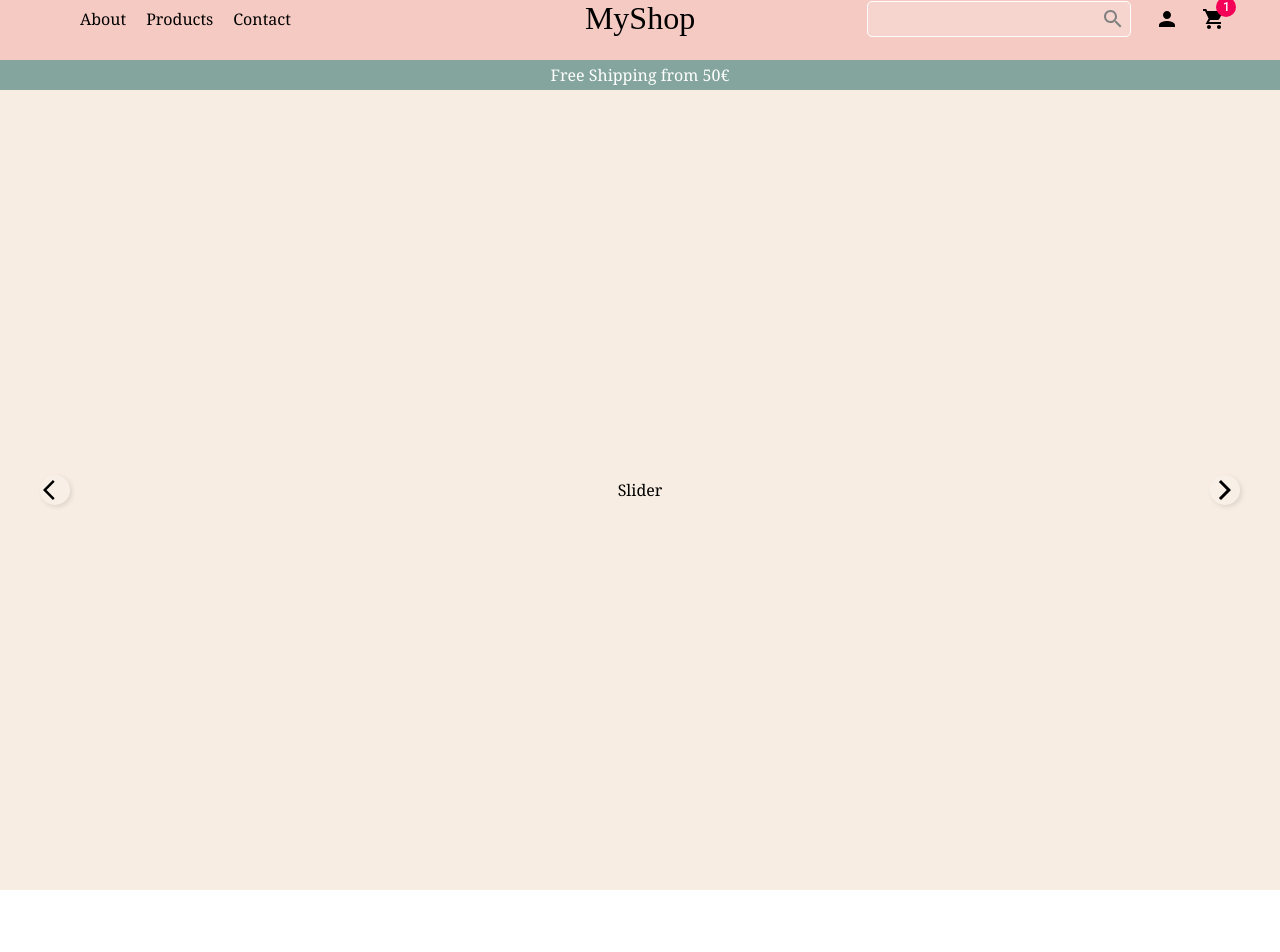
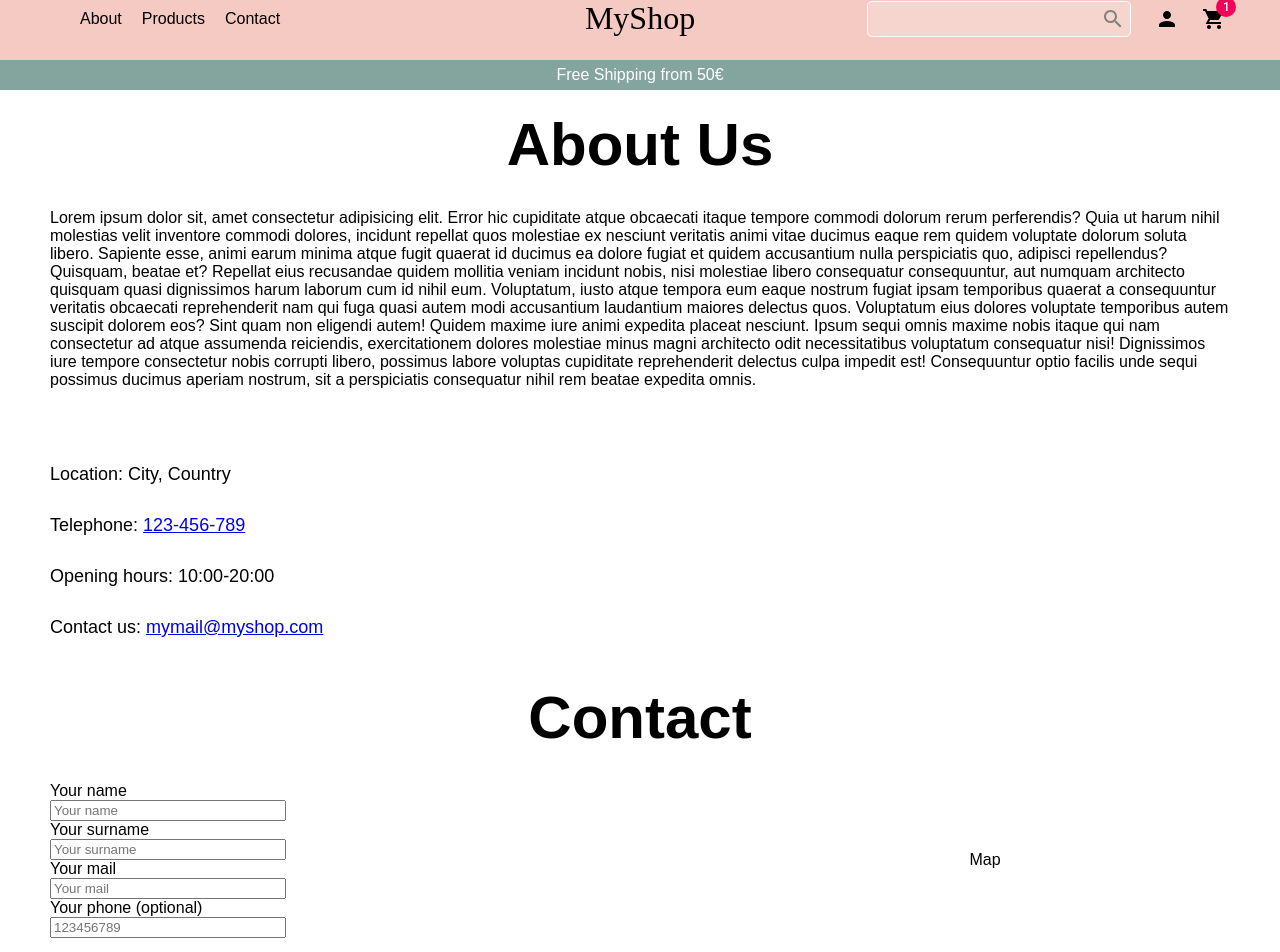
Before and after one commit to mahtyns/myshop-ecommerce-store, a React (Create React App) app: page / in a window 1280 px wide. Shown: the top 952 px of the page. Built offline with nearby package versions, Linux system fonts and the light colour scheme; a web font is replaced by a local one.

Commit message:
style form page

```diff
--- a/public/styles-gen.css
+++ b/public/styles-gen.css
@@ -1,5 +1,5 @@
 * {
     margin: 0px;
     box-sizing: border-box;
-    font-family: Georgia, 'Times New Roman', Times, serif;
+    font-family: Arial, Helvetica, sans-serif, 'Times New Roman', Times, serif;
 }
--- a/src/App.js
+++ b/src/App.js
@@ -5,7 +5,7 @@ import Cart from "./pages/Cart";
 import Form from "./pages/Form";
 
 const App = () => {
-  return <Home />;
+  return <Form />;
 };
 
 export default App;
--- a/src/components/Forms.jsx
+++ b/src/components/Forms.jsx
@@ -26,12 +26,14 @@ const InfoItems = styled.div`
 flex: 1;`;
 
 const InfoMap = styled.div`
-flex: 1`;
+flex: 1;
+text-align: center`;
 
 const Form = styled.form`
 padding: 30px 50px;
 display: flex;
-flex-direction: column`;
+flex-direction: column;
+flex: 1`;
 
 const InfoItem = styled.div`
 font-size: 18px;
@@ -45,7 +47,17 @@ background-color: black;
 color: white;
 border: none;
 padding: 20px 80px;
+float: right;
+margin: 10px 30px;
+cursor: pointer;
 `;
+
+const FormContainer = styled.div`
+display: flex;
+flex-direction: row;
+width: 100%;
+align-items: center;
+justify-content: space-between`;
 
 
 const Forms = () => {
@@ -65,11 +77,10 @@ const Forms = () => {
             <InfoItem>Contact us: <a href='mailto:mymail@myshop.com'>mymail@myshop.com</a></InfoItem>
 
                 </InfoItems>
-                <InfoMap>
 
-                </InfoMap>
             </InfoList>
             <About>Contact</About>
+            <FormContainer>
 
             <Form>
 
@@ -82,6 +93,10 @@ const Forms = () => {
                 <label>Your phone (optional)</label>
                 <FormInput placeholder='123456789' type="number"/>
             </Form>
+            <InfoMap>
+                    Map
+                </InfoMap>
+            </FormContainer>
             <div>
             <Button>Send message</Button>
             </div>
```
